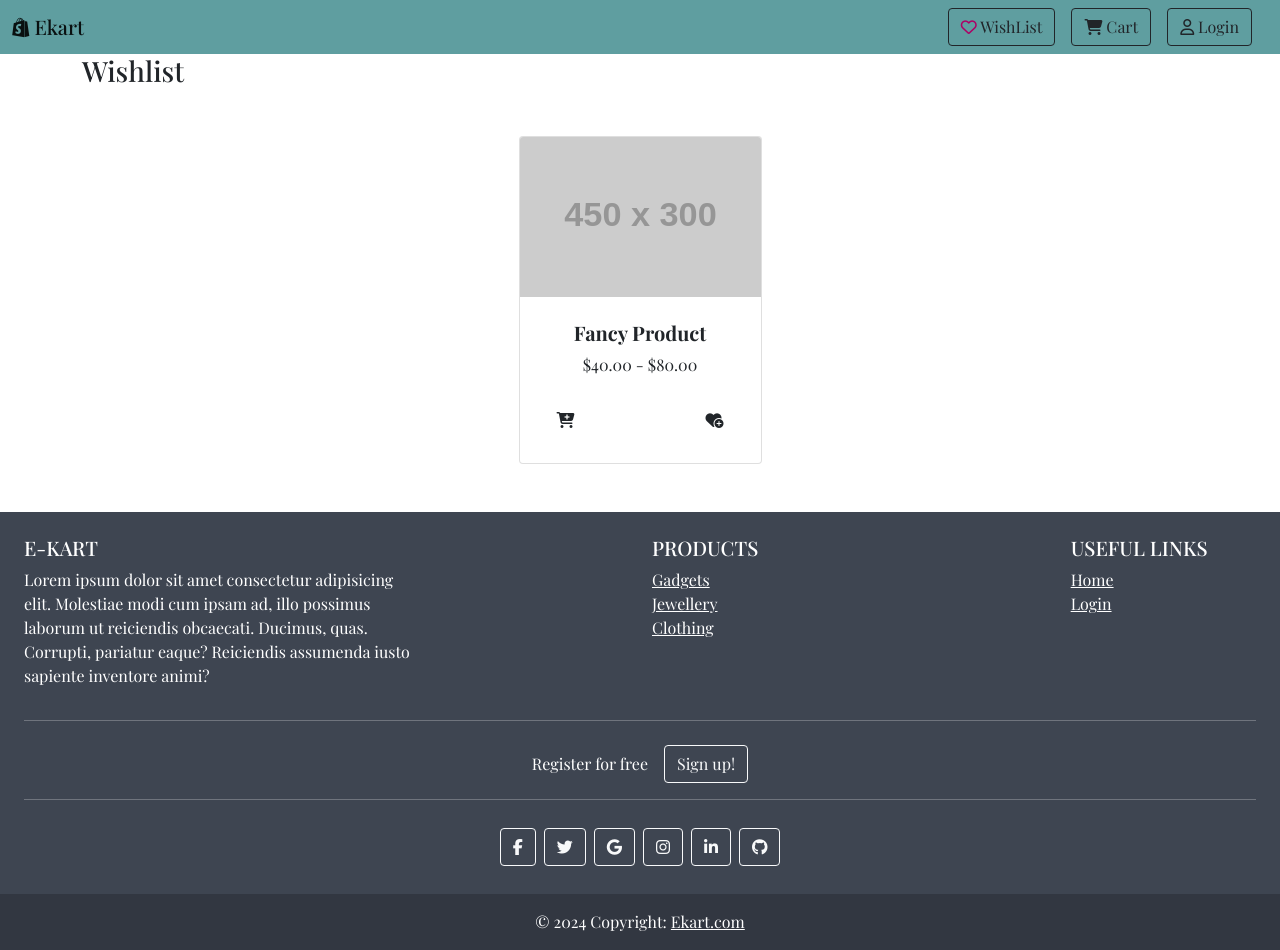
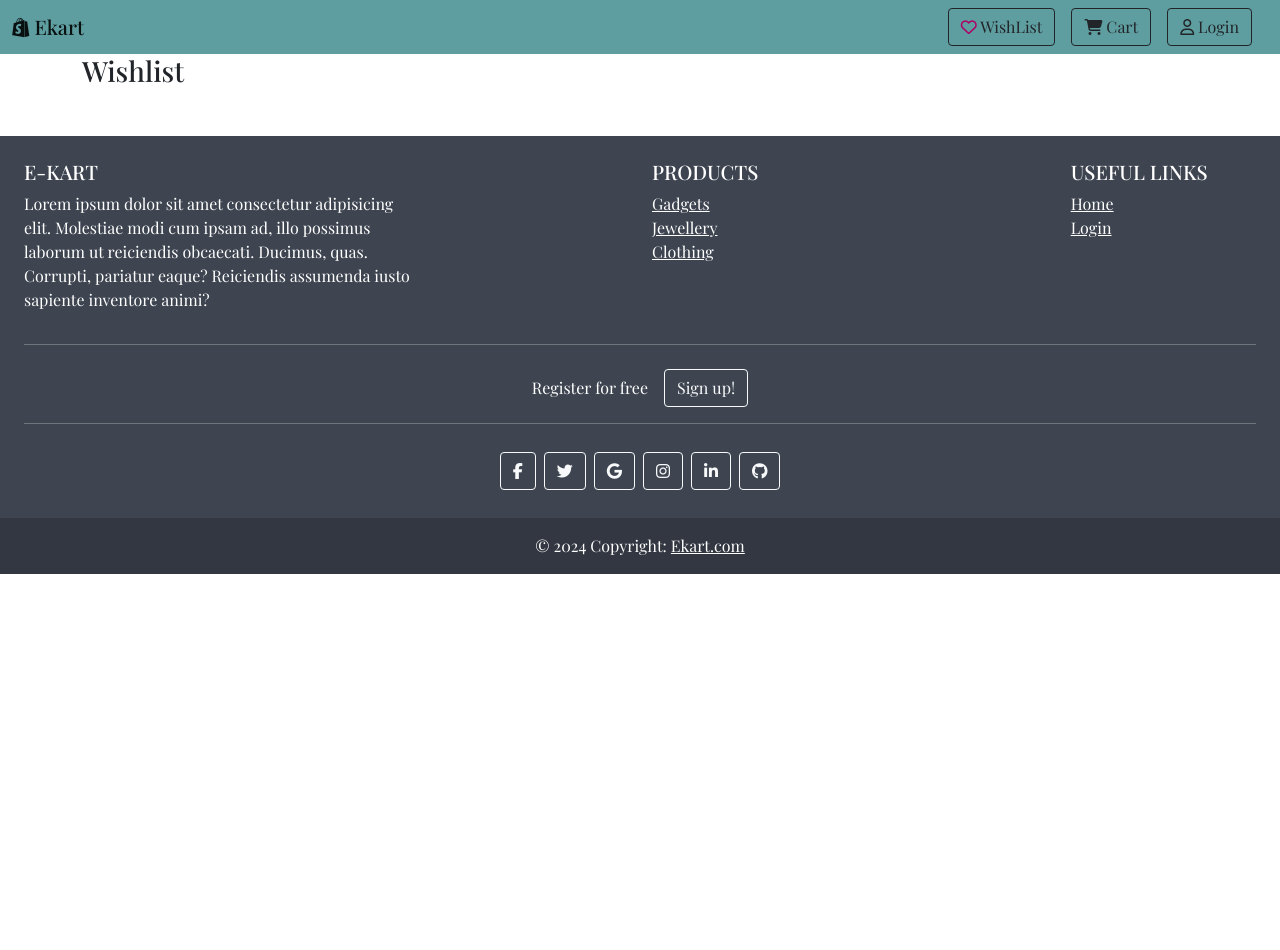
Before and after one commit to athiracev/ecart, an Angular app: page /wish in a window 1280 px wide. After the commit the page ends 800 px from the top, so only its background shows below. Built offline with nearby package versions, Linux system fonts and the light colour scheme; a web font is replaced by a local one.

Commit message:
staff part  updated

```diff
--- a/src/app/header/header.component.html
+++ b/src/app/header/header.component.html
@@ -13,10 +13,19 @@
                 <i class="fa-solid fa-cart-shopping"></i>
                 Cart
             </a>
-            <a routerLink="/log" class="btn btn-outline-dark me-3">
+            <a routerLink="/log" class="btn btn-outline-dark me-3" *ngIf="!loginStatus">
                 <i class="fa-regular fa-user"></i>
                 Login
             </a>
+            <span *ngIf="loginStatus">
+                <i class="fa-solid fa-user"></i>
+                {{user}}
+                <button class="btn btn-danger">
+                    <i class="fa-solid fa-arrow-right-from-bracket"></i>
+                    Logout
+                </button>
+            </span>
+
         </div>
     </div>
 </nav>
--- a/src/app/header/header.component.ts
+++ b/src/app/header/header.component.ts
@@ -1,10 +1,26 @@
 import { Component } from '@angular/core';
+import { OnInit } from '@angular/core';
 
 @Component({
   selector: 'app-header',
   templateUrl: './header.component.html',
   styleUrls: ['./header.component.css']
 })
-export class HeaderComponent {
+export class HeaderComponent implements OnInit{
+
+  loginStatus:boolean=false
+  user:any=""
+
+  ngOnInit(): void {
+    if(sessionStorage.getItem('token')){
+      this.loginStatus=true
+      const userData= sessionStorage.getItem('userData') || ''
+      this.user= JSON.parse(userData).username
+    }
+    else{
+      this.loginStatus=false
+      this.user=""
+    }
+  }
 
 }
--- a/src/app/sevice/api.service.ts
+++ b/src/app/sevice/api.service.ts
@@ -45,4 +45,8 @@ export class ApiService {
   getWishlist(){
     return this.http.get(`${this.base_url}/getwishlist`,this.appendTokenToHeader())
   }
+
+  removeWish(id:any){
+    return this.http.delete(`${this.base_url}/deletewishlist/${id}`,this.appendTokenToHeader())
+  }
 }
--- a/src/app/wishlist/wishlist.component.html
+++ b/src/app/wishlist/wishlist.component.html
@@ -1,23 +1,23 @@
 <div class="container">
     <h3>Wishlist</h3>
     <div class="row mt-5 gx-4 gx-lg-5 row-cols-2 row-cols-md-3 row-cols-xl-4 justify-content-center">
-        <div class="col mb-5">
+        <div class="col mb-5" *ngFor="let i of wishitems">
             <div class="card h-100">
                 <!-- Product image-->
-                <img class="card-img-top" src="https://dummyimage.com/450x300/dee2e6/6c757d.jpg" routerLink="/detail/1" style="cursor: pointer;" alt="..." />
+                <img class="card-img-top" src={{i.image}} routerLink="/detail/{{i.id}}" height="200px" style="cursor: pointer;" alt="..." />
                 <!-- Product details-->
                 <div class="card-body p-4">
                     <div class="text-center">
                         <!-- Product name-->
-                        <h5 class="fw-bolder">Fancy Product</h5>
+                        <h5 class="fw-bolder">{{i.title.slice(0,15)}}...</h5>
                         <!-- Product price-->
-                        $40.00 - $80.00
+                        {{i.price|currency}}
                     </div>
                 </div>
                 <!-- Product actions-->
                 <div class="card-footer p-4 pt-0 border-top-0 bg-transparent d-flex justify-content-between">
-                    <button class="btn"><i class="fa-solid fa-cart-plus"></i></button>
-                    <button class="btn"><i class="fa-solid fa-heart-circle-plus"></i></button>
+                    <button class="btn" ><i class="fa-solid fa-cart-plus"></i></button>
+                    <button class="btn" (click)="deleteWishlist(i._id)"><i class="fa-solid fa-heart-circle-plus"></i></button>
                 </div>
             </div>
         </div>
--- a/src/app/wishlist/wishlist.component.ts
+++ b/src/app/wishlist/wishlist.component.ts
@@ -1,5 +1,6 @@
 import { Component, OnInit } from '@angular/core';
 import { ApiService } from '../sevice/api.service';
+import { ToastrService } from 'ngx-toastr';
 
 @Component({
   selector: 'app-wishlist',
@@ -9,12 +10,13 @@ import { ApiService } from '../sevice/api.service';
 export class WishlistComponent  implements OnInit{
 
   wishitems:any=[]
-  constructor(private api:ApiService){}
+  constructor(private api:ApiService,private toastr:ToastrService){}
 
   ngOnInit(): void {
     if(sessionStorage.getItem('token')){
       this.api.getWishlist().subscribe({
         next:(res:any)=>{
+          this.wishitems=res
           console.log(res)
         },
         error:(err:any)=>{
@@ -27,4 +29,16 @@ export class WishlistComponent  implements OnInit{
     }
   }
 
+
+  deleteWishlist (id:any){
+    this.api.removeWish(id).subscribe({
+      next:(res:any)=>{
+        this.ngOnInit()
+      },
+      error:(err:any)=>{
+        this.toastr.error(err.error)
+      }
+    })
+  }
+
 }
```
